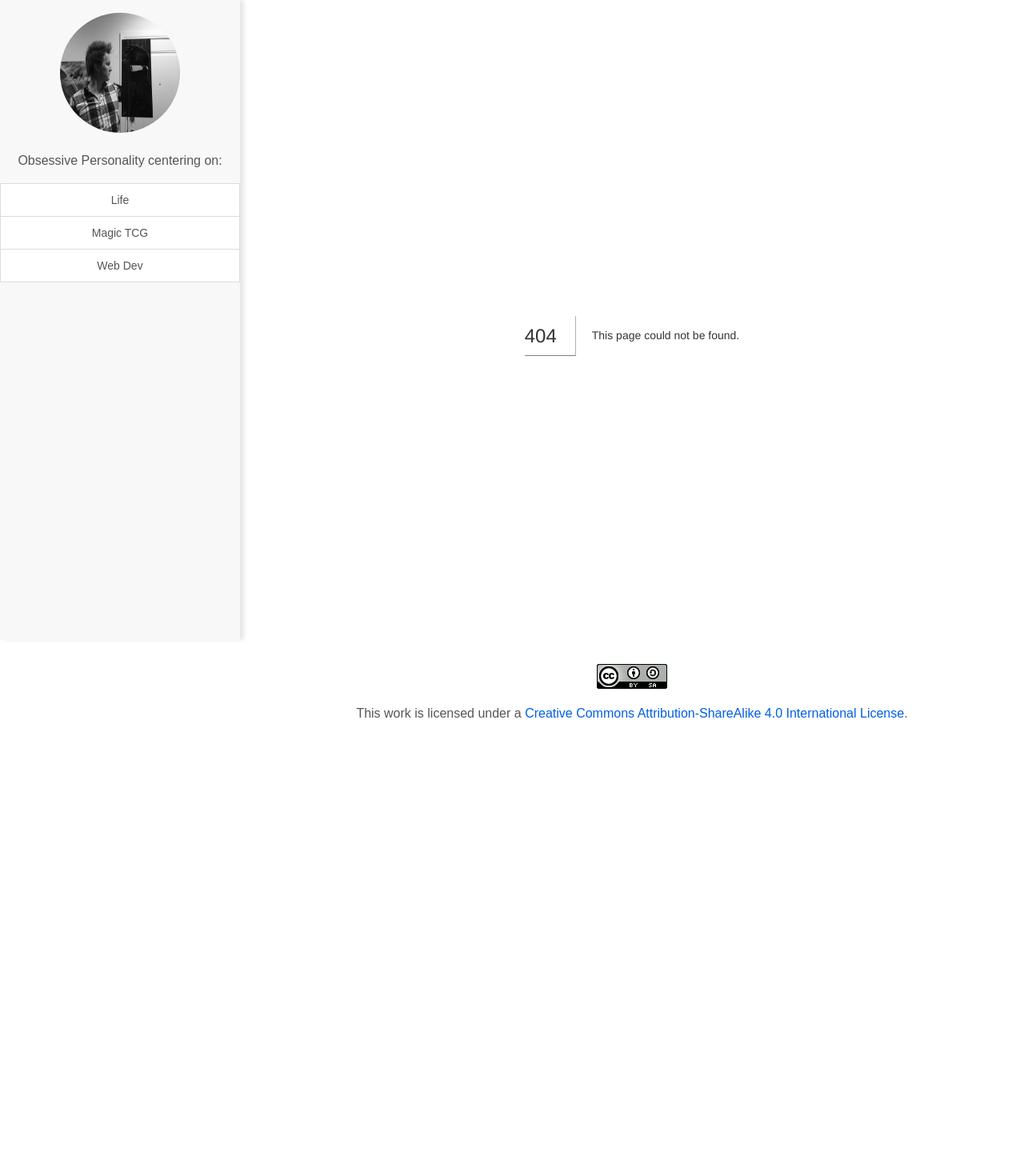
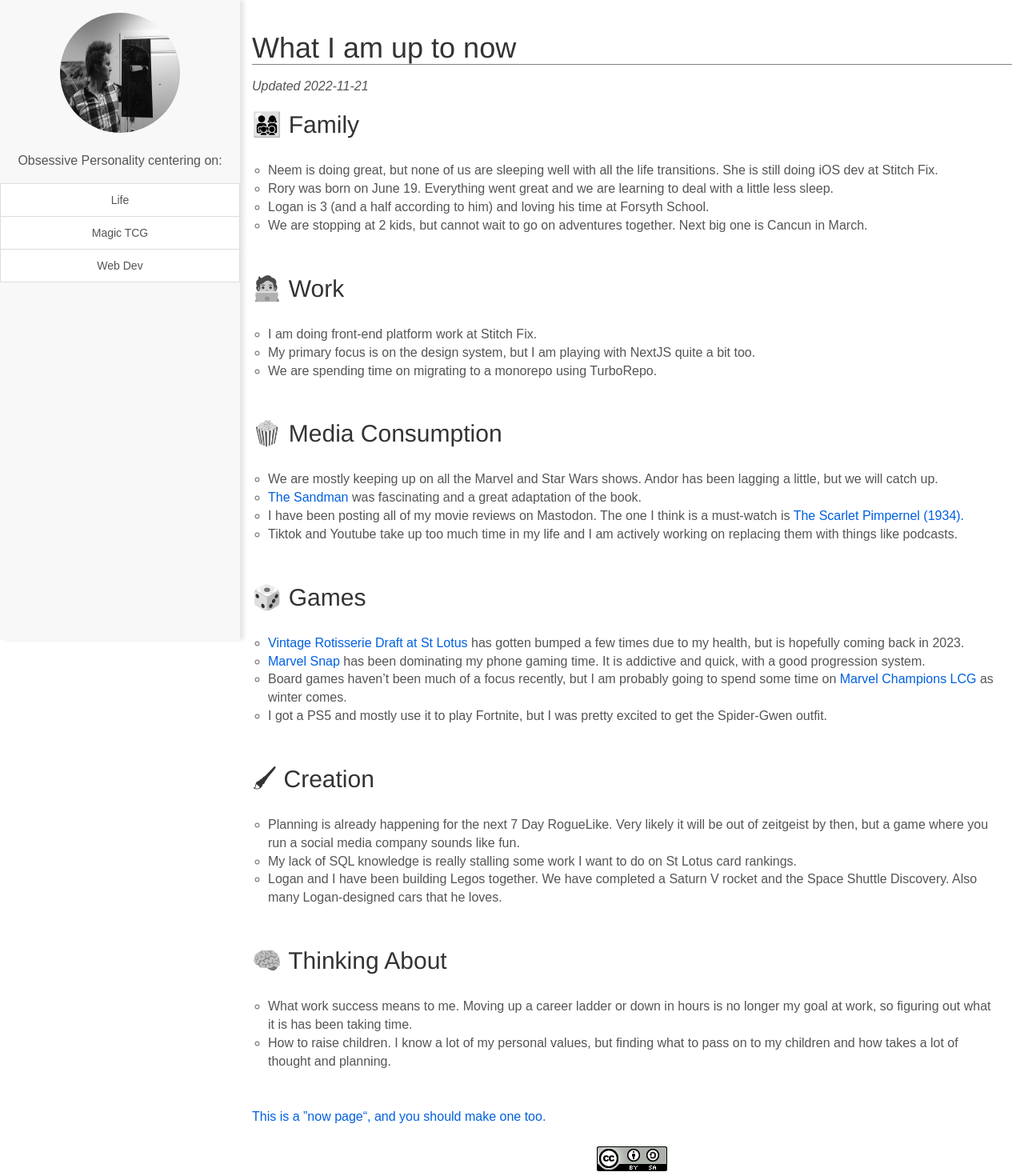
Before and after one commit to katerberg/website, a Next.js app: page /now in a window 1280 px wide. Before the commit this address had no page. Shown: the top 1470 px of the page at 80% size. Before the commit the page ends 904 px from the top, so only its background shows below. Built offline with nearby package versions, Linux system fonts and the light colour scheme.

Commit message:
Moves now page

```diff
--- /dev/null
+++ b/pages/now.js
@@ -0,0 +1,154 @@
+import React from 'react';
+import styles from '../styles/Now.module.scss';
+
+function Now() {
+  return (
+    <div id="now">
+      <h1>{'What I am up to now'}</h1>
+      <p className={styles.lastUpdated}>{'Updated 2022-11-21'}</p>
+      <section className={styles.section}>
+        <h2 className={styles.sectionHeader}>{'👨‍👩‍👧‍👦 Family'}</h2>
+        <ul className={styles.sectionContent}>
+          <li className={styles.sectionContentItem}>
+            {
+              'Neem is doing great, but none of us are sleeping well with all the life transitions. She is still doing iOS dev at Stitch Fix.'
+            }
+          </li>
+          <li className={styles.sectionContentItem}>
+            {
+              'Rory was born on June 19. Everything went great and we are learning to deal with a little less sleep.'
+            }
+          </li>
+          <li className={styles.sectionContentItem}>
+            {
+              'Logan is 3 (and a half according to him) and loving his time at Forsyth School.'
+            }
+          </li>
+          <li className={styles.sectionContentItem}>
+            {
+              'We are stopping at 2 kids, but cannot wait to go on adventures together. Next big one is Cancun in March.'
+            }
+          </li>
+        </ul>
+      </section>
+      <section className={styles.section}>
+        <h2 className={styles.sectionHeader}>{'🧑‍💻 Work'}</h2>
+        <ul className={styles.sectionContent}>
+          <li className={styles.sectionContentItem}>
+            {'I am doing front-end platform work at Stitch Fix.'}
+          </li>
+          <li className={styles.sectionContentItem}>
+            {
+              'My primary focus is on the design system, but I am playing with NextJS quite a bit too.'
+            }
+          </li>
+          <li className={styles.sectionContentItem}>
+            {'We are spending time on migrating to a monorepo using TurboRepo.'}
+          </li>
+        </ul>
+      </section>
+      <section className={styles.section}>
+        <h2 className={styles.sectionHeader}>{'🍿 Media Consumption'}</h2>
+        <ul className={styles.sectionContent}>
+          <li className={styles.sectionContentItem}>
+            {
+              'We are mostly keeping up on all the Marvel and Star Wars shows. Andor has been lagging a little, but we will catch up.'
+            }
+          </li>
+          <li className={styles.sectionContentItem}>
+            <a href="https://www.imdb.com/title/tt1751634">{'The Sandman'}</a>
+            {' was fascinating and a great adaptation of the book.'}
+          </li>
+          <li className={styles.sectionContentItem}>
+            {
+              'I have been posting all of my movie reviews on Mastodon. The one I think is a must-watch is '
+            }
+            <a href="https://www.imdb.com/title/tt0025748/">
+              {'The Scarlet Pimpernel (1934).'}
+            </a>
+          </li>
+          <li className={styles.sectionContentItem}>
+            {
+              'Tiktok and Youtube take up too much time in my life and I am actively working on replacing them with things like podcasts.'
+            }
+          </li>
+        </ul>
+      </section>
+      <section className={styles.section}>
+        <h2 className={styles.sectionHeader}>{'🎲 Games'}</h2>
+        <ul className={styles.sectionContent}>
+          <li className={styles.sectionContentItem}>
+            <a href="https://stlotus.org">
+              {'Vintage Rotisserie Draft at St Lotus'}
+            </a>
+            {
+              ' has gotten bumped a few times due to my health, but is hopefully coming back in 2023.'
+            }
+          </li>
+          <li className={styles.sectionContentItem}>
+            <a href="https://www.marvelsnap.com/">{'Marvel Snap'}</a>
+            {
+              ' has been dominating my phone gaming time. It is addictive and quick, with a good progression system.'
+            }
+          </li>
+          <li className={styles.sectionContentItem}>
+            {
+              'Board games haven’t been much of a focus recently, but I am probably going to spend some time on '
+            }
+            <a href="https://www.fantasyflightgames.com/en/products/marvel-champions-the-card-game/">
+              {'Marvel Champions LCG'}
+            </a>
+            {' as winter comes.'}
+          </li>
+          <li className={styles.sectionContentItem}>
+            {
+              'I got a PS5 and mostly use it to play Fortnite, but I was pretty excited to get the Spider-Gwen outfit.'
+            }
+          </li>
+        </ul>
+      </section>
+      <section className={styles.section}>
+        <h2 className={styles.sectionHeader}>{'🖌 Creation'}</h2>
+        <ul className={styles.sectionContent}>
+          <li className={styles.sectionContentItem}>
+            {
+              'Planning is already happening for the next 7 Day RogueLike. Very likely it will be out of zeitgeist by then, but a game where you run a social media company sounds like fun.'
+            }
+          </li>
+          <li className={styles.sectionContentItem}>
+            {
+              'My lack of SQL knowledge is really stalling some work I want to do on St Lotus card rankings.'
+            }
+          </li>
+          <li className={styles.sectionContentItem}>
+            {
+              'Logan and I have been building Legos together. We have completed a Saturn V rocket and the Space Shuttle Discovery. Also many Logan-designed cars that he loves.'
+            }
+          </li>
+        </ul>
+      </section>
+      <section className={styles.section}>
+        <h2 className={styles.sectionHeader}>{'🧠 Thinking About'}</h2>
+        <ul className={styles.sectionContent}>
+          <li className={styles.sectionContentItem}>
+            {
+              'What work success means to me. Moving up a career ladder or down in hours is no longer my goal at work, so figuring out what it is has been taking time.'
+            }
+          </li>
+          <li className={styles.sectionContentItem}>
+            {
+              'How to raise children. I know a lot of my personal values, but finding what to pass on to my children and how takes a lot of thought and planning.'
+            }
+          </li>
+        </ul>
+      </section>
+      <p>
+        <a href="https://nownownow.com/about">
+          {'This is a ”now page“, and you should make one too.'}
+        </a>
+      </p>
+    </div>
+  );
+}
+
+export default Now;
--- /dev/null
+++ b/styles/Now.module.scss
@@ -0,0 +1,31 @@
+h2.sectionHeader {
+  -webkit-filter: grayscale(100%);
+  filter: grayscale(100%);
+  transition: filter ease 0.2s;
+  transition: -webkit-filter ease 0.2s;
+}
+
+.lastUpdated {
+  font-style: italic;
+}
+
+section.section {
+  &:hover {
+    > h2.sectionHeader {
+      -webkit-filter: none;
+      filter: none;
+    }
+  }
+}
+
+ul.sectionContent {
+  background: white;
+  border-radius: 8px;
+  display: inline-block;
+  list-style: circle;
+  padding: 20px;
+
+  > li.sectionContentItem {
+    list-style: circle;
+  }
+}
```
